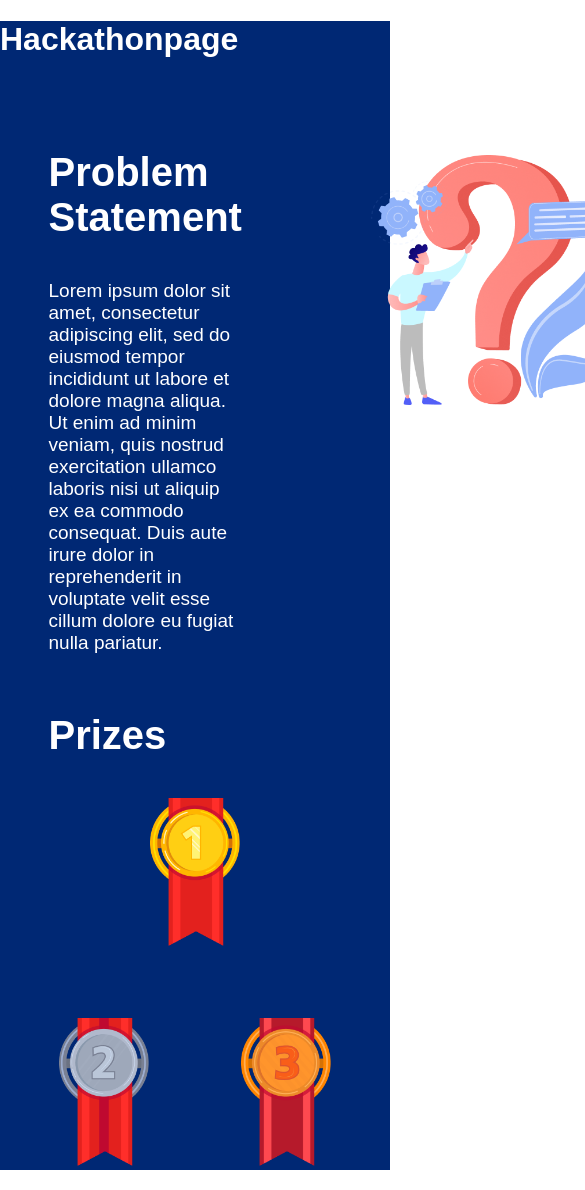
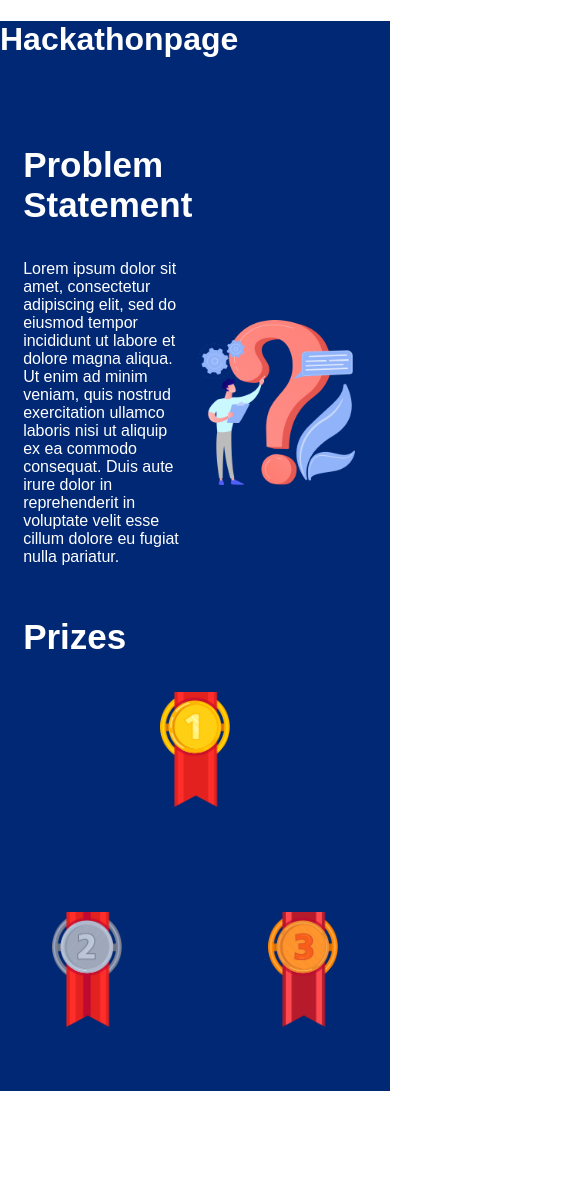
Before and after one commit to rindishkrishna/technopreneur, a React (Create React App) app: page /hackathon in a window 390 px wide. Shown: the top 1190 px of the page, 585 px wide, since content can reach past the window. After the commit the page ends 1091 px from the top, so only its background shows below. Built offline with nearby package versions, Linux system fonts and the light colour scheme.

Commit message:
Made ProblemStatement and Prizes component Responsive

```diff
--- a/src/Components/HackathonPage/Prizes/Prizes.css
+++ b/src/Components/HackathonPage/Prizes/Prizes.css
@@ -21,3 +21,15 @@
     margin-left: -10px ;
     font-size: 40px;
 }
+
+@media (max-width: 600px) {
+  .prize-container {
+    padding-bottom: 40px;
+  }
+  .prize-heading {
+    font-size: 35px;
+  }
+  .prize-img {
+    width: 70px;
+  }
+}
--- a/src/Components/HackathonPage/Prizes/Prizes.js
+++ b/src/Components/HackathonPage/Prizes/Prizes.js
@@ -6,7 +6,7 @@ import "./Prizes.css";
 
 const Prizes = () => {
     return (
-        <div className="container" >
+        <div className="container prize-container" >
             <h3 className="prize-heading">Prizes</h3>
             <div className="row">
                 <div className="col m4 prize-div offset">
--- a/src/Components/HackathonPage/ProblemStatement/ProblemStatement.js
+++ b/src/Components/HackathonPage/ProblemStatement/ProblemStatement.js
@@ -5,7 +5,7 @@ import "./Problemstatement.css";
 const ProblemStatement = () => {
   return (
     <div className="row container">
-      <div className="col s12 m8">
+      <div className="col m8">
         <h3 className="problem-heading">Problem Statement</h3>
         <div className="problem-content-div">
           <p className="problem-text">
@@ -18,7 +18,7 @@ const ProblemStatement = () => {
           </p>
         </div>
       </div>
-      <div className="col s12 m4 problem-img-div">
+      <div className="col m4 problem-img-div">
         <img
           src={problemImg}
           className="problem-img responsive-img"
--- a/src/Components/HackathonPage/ProblemStatement/Problemstatement.css
+++ b/src/Components/HackathonPage/ProblemStatement/Problemstatement.css
@@ -42,3 +42,27 @@ padding-top: 30px;
     padding-top: 75px;
     height: 250px;
 }
+
+@media (max-width: 600px) {
+  .row .col.m8 {
+    width: 45.666667%;
+    margin-left: auto;
+    left: auto;
+    right: auto;
+  }
+  .problem-text {
+    font-size: 16px;
+  }
+  .problem-heading {
+    font-size: 35px;
+  }
+  .problem-img {
+    padding: 0px;
+    padding-left: 14px;
+    padding-top: 240px;
+    height: 165px;
+  }
+  .container {
+    width: 83%;
+  }
+}
```
